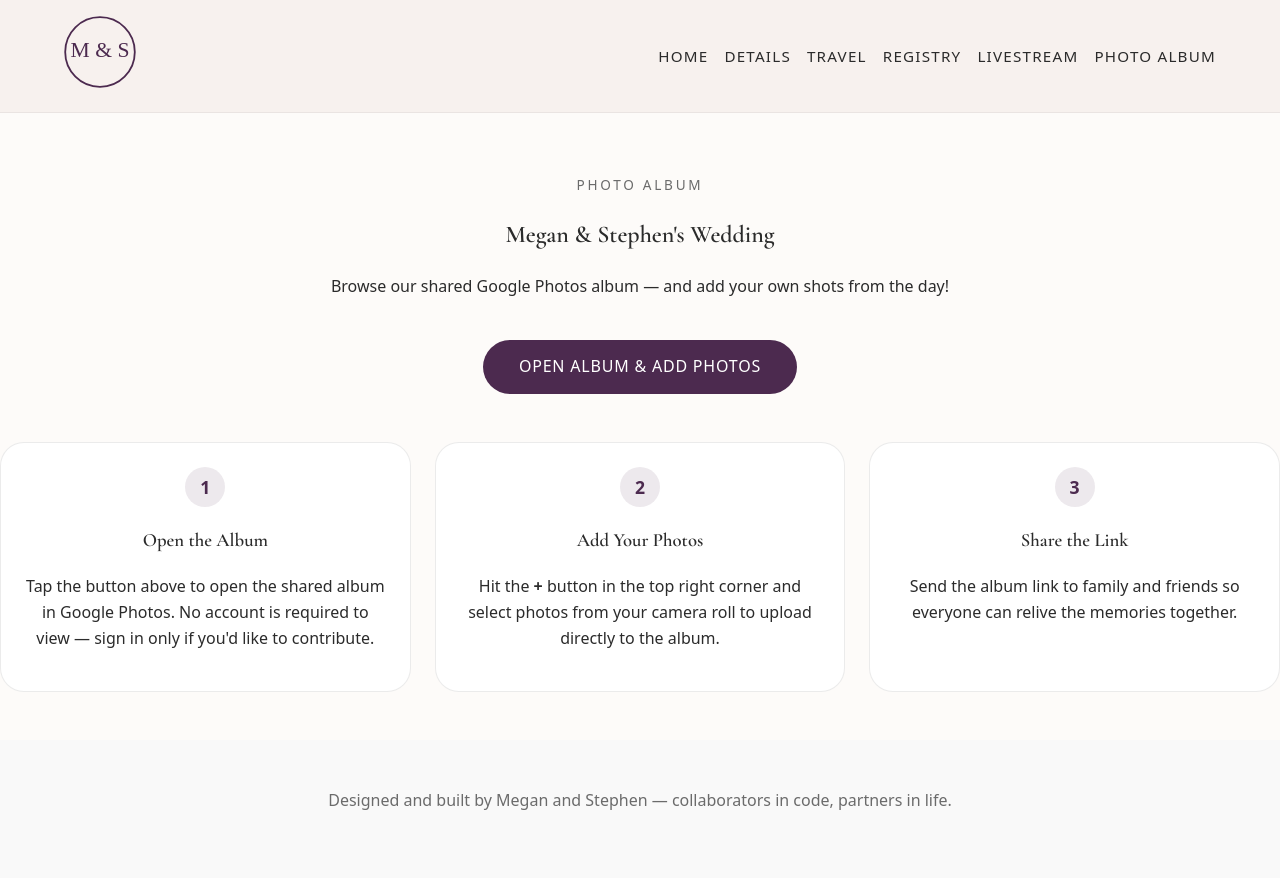
After one commit to mkane968/wedding-website, a Django app: page /photos/album/ in a window 1280 px wide. The commit adds this page. Run offline with Django 5.2, Linux system fonts and the light colour scheme.

Commit message:
Add Photo Album page and clean up Livestream page
- Add new /photos/album/ page linking to the shared Google Photos album
  with a 3-step guest guide, styled to match the site
- Add Photo Album to the main nav
- Strip intro text and tip cards from the Livestream page, leaving
  just the header and embedded YouTube video

Co-authored-by: Cursor <cursoragent@cursor.com>

```diff
--- a/celebration/static/celebration/css/styles.css
+++ b/celebration/static/celebration/css/styles.css
@@ -332,7 +332,8 @@ form li {
 
 .photo-upload-page,
 .gallery-page,
-.livestream-hero {
+.livestream-hero,
+.photo-album-page {
     padding: 3rem 0;
 }
 
@@ -369,3 +370,67 @@ form li {
         columns: 1;
     }
 }
+
+/* Photo Album page */
+.photo-album-page header {
+    text-align: center;
+    margin-bottom: 2.5rem;
+}
+
+.photo-album-cta {
+    display: flex;
+    justify-content: center;
+    margin-bottom: 3rem;
+}
+
+.btn-primary {
+    display: inline-block;
+    background: #4c2a4f;
+    color: #fff;
+    text-decoration: none;
+    padding: 0.9rem 2.25rem;
+    border-radius: 999px;
+    font-size: 1rem;
+    letter-spacing: 0.05em;
+    text-transform: uppercase;
+    transition: background 0.2s ease, transform 0.15s ease;
+}
+
+.btn-primary:hover {
+    background: #3a1f3d;
+    transform: translateY(-1px);
+    color: #fff;
+}
+
+.photo-album-steps {
+    display: grid;
+    gap: 1.5rem;
+}
+
+@media (min-width: 640px) {
+    .photo-album-steps {
+        grid-template-columns: repeat(3, 1fr);
+    }
+}
+
+.photo-album-steps article {
+    background: #fff;
+    border-radius: 24px;
+    padding: 1.5rem;
+    border: 1px solid rgba(0, 0, 0, 0.08);
+    text-align: center;
+}
+
+.step-number {
+    width: 2.5rem;
+    height: 2.5rem;
+    border-radius: 50%;
+    background: rgba(76, 42, 79, 0.1);
+    color: #4c2a4f;
+    font-size: 1.1rem;
+    font-weight: 600;
+    display: flex;
+    align-items: center;
+    justify-content: center;
+    margin: 0 auto 1rem;
+}
--- a/celebration/urls.py
+++ b/celebration/urls.py
@@ -23,4 +23,5 @@ urlpatterns = [
     path("wedding-party/", views.wedding_party_view, name="wedding-party"),
     path("photos/upload/", views.photo_upload_view, name="photo-upload"),
     path("photos/gallery/", views.gallery_view, name="photo-gallery"),
+    path("photos/album/", views.photo_album_view, name="photo-album"),
 ]
--- a/celebration/views.py
+++ b/celebration/views.py
@@ -627,6 +627,11 @@ def gallery_view(request):
     )
 
 
+def photo_album_view(request):
+    """Shared Google Photos album page."""
+    return render(request, "celebration/photo_album.html")
+
+
 def photo_upload_view(request):
     form = PhotoUploadForm()
     if request.method == "POST":
--- a/templates/base.html
+++ b/templates/base.html
@@ -25,6 +25,7 @@
                 <a href="{% url 'travel' %}">Travel</a>
                 <a href="{% url 'registry' %}">Registry</a>
                 <a href="{% url 'livestream' %}">Livestream</a>
+                <a href="{% url 'photo-album' %}">Photo Album</a>
             </nav>
         </header>
 
--- /dev/null
+++ b/templates/celebration/photo_album.html
@@ -0,0 +1,43 @@
+{% extends "base.html" %}
+
+{% block content %}
+<section class="photo-album-page">
+    <header>
+        <p class="eyebrow">Photo Album</p>
+        <h1>Megan &amp; Stephen's Wedding</h1>
+        <p>
+            Browse our shared Google Photos album — and add your own shots from the day!
+        </p>
+    </header>
+
+    <div class="photo-album-cta">
+        <a href="https://photos.app.goo.gl/e1L9vaADhkwAoHst7" target="_blank" rel="noopener noreferrer" class="btn-primary">
+            Open Album &amp; Add Photos
+        </a>
+    </div>
+
+    <div class="photo-album-steps">
+        <article>
+            <div class="step-number">1</div>
+            <h3>Open the Album</h3>
+            <p>
+                Tap the button above to open the shared album in Google Photos. No account is required to view — sign in only if you'd like to contribute.
+            </p>
+        </article>
+        <article>
+            <div class="step-number">2</div>
+            <h3>Add Your Photos</h3>
+            <p>
+                Hit the <strong>+</strong> button in the top right corner and select photos from your camera roll to upload directly to the album.
+            </p>
+        </article>
+        <article>
+            <div class="step-number">3</div>
+            <h3>Share the Link</h3>
+            <p>
+                Send the album link to family and friends so everyone can relive the memories together.
+            </p>
+        </article>
+    </div>
+</section>
+{% endblock %}
```
Also changed, not shown: templates/celebration/livestream.html (+1 -26 lines).
